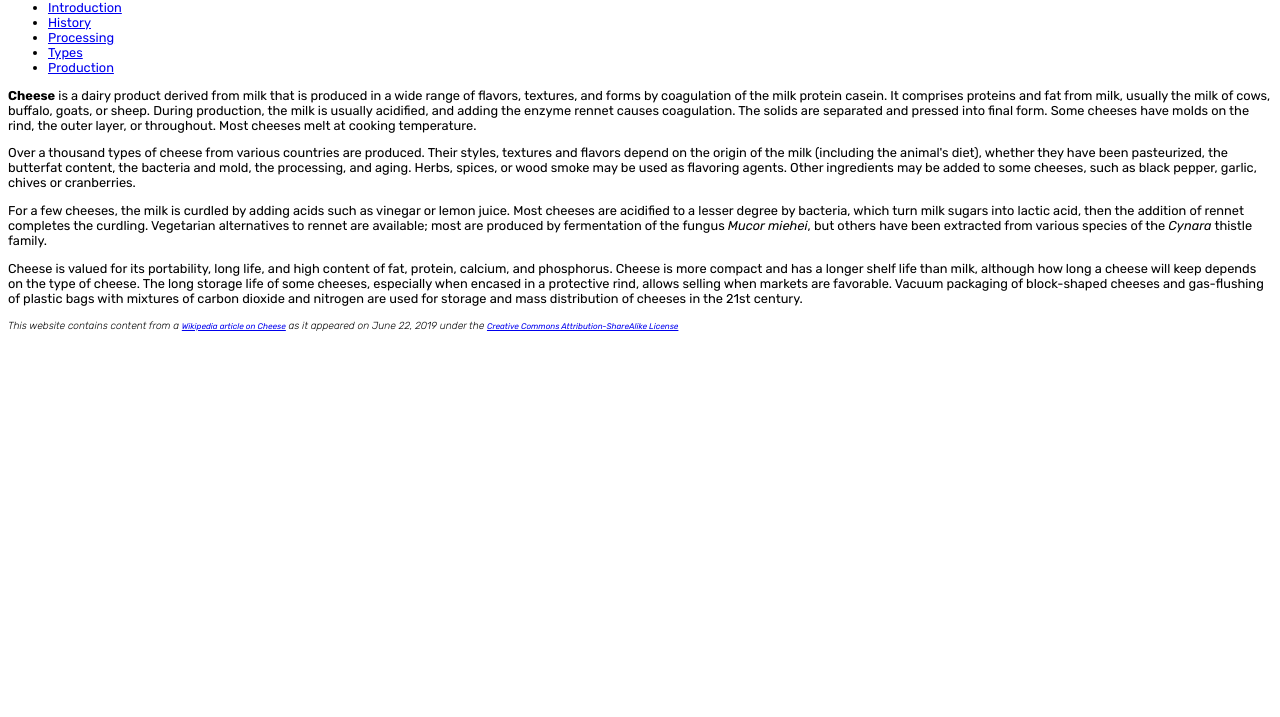
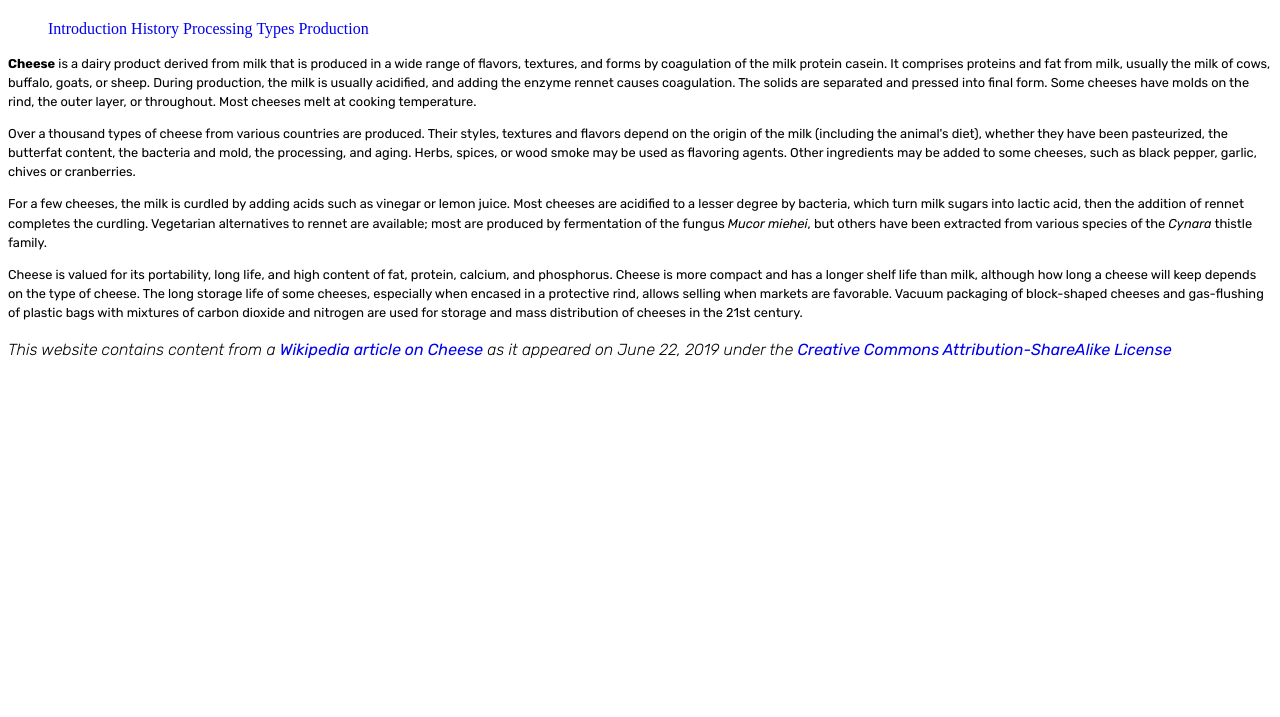
Before and after one commit to Maurya-G/Cheese, a plain HTML site: page index.html in a window 1280 px wide. Shown: the part 83-800 px from the top of the page. Drawn offline with Linux system fonts and the light colour scheme.

Commit message:
Update main.css

```diff
--- a/main.css
+++ b/main.css
@@ -1,10 +1,19 @@
 @import url('https://fonts.googleapis.com/css?family=Rubik+Mono+One&display=swap');
 @import url('https://fonts.googleapis.com/css?family=Rubik:300i,400,400i,500,700&display=swap');
 
-body {
+p {
   font-family: 'Rubik', Arial, san-serif;
   font-size: 0.8em;
   font-weight: 400;
+  line-height: 1.5;
+}
+
+a {
+  text-decoration: none;
+}
+
+li {
+  display: inline;
 }
 
 h1 {
@@ -20,14 +29,14 @@ h2 {
 
 footer > p {
   font-family: 'Rubik', Arial, san-serif;
-  font-size: 0.8em;
+  font-size: 1em;
   font-weight: 300;
   font-style: italic;
 }
 
 footer p > a {
   font-family: 'Rubik', Arial, san-serif;
-  font-size: 0.8em;
+  font-size: 1em;
   font-weight: 400;
   font-style: italic;
 }
```
